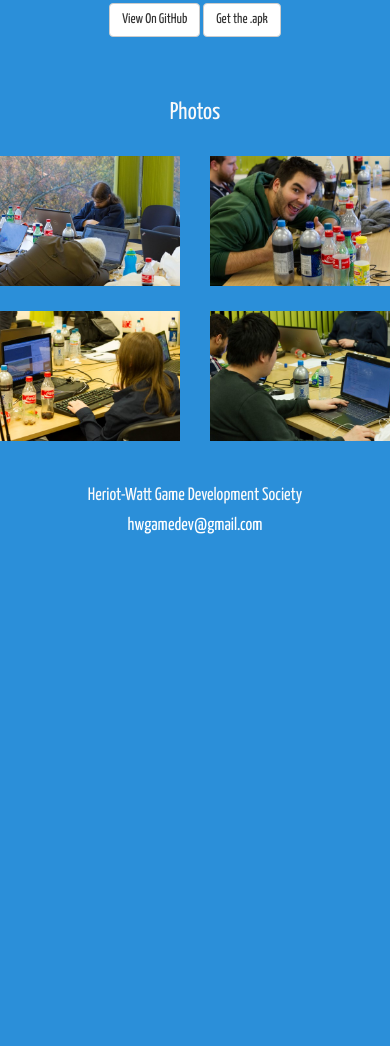
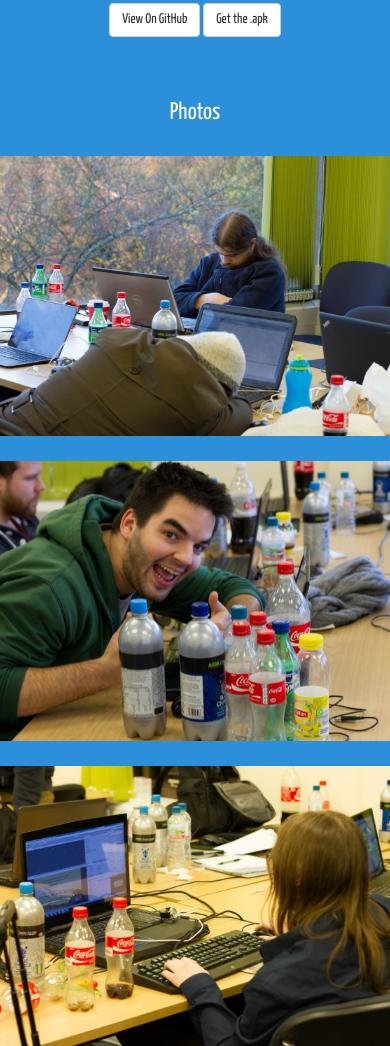
Before and after one commit to hwgamedev/hwgamedev.github.io, a plain HTML site: page index.html in a window 390 px wide. Shown: the part 1661-2707 px from the top of the page. Before the commit the page ends 2206 px from the top, so only its background shows below. Drawn offline with nearby package versions, Linux system fonts and the light colour scheme.

Commit message:
Changed mobile view

```diff
--- a/index.html
+++ b/index.html
@@ -65,16 +65,16 @@
           <ul class="row">
             <h3 class="center">Photos</h2>
               <br>
-            <li class="col-md-3 col-xs-6">
+            <li class="col-md-3">
                 <img class="img-responsive" src="img/jam1.jpg">
             </li>
-            <li class="col-md-3 col-xs-6">
+            <li class="col-md-3">
                 <img class="img-responsive" src="img/jam2.jpg">
             </li>
-            <li class="col-md-3 col-xs-6">
+            <li class="col-md-3">
                 <img class="img-responsive" src="img/jam3.jpg">
             </li>
-            <li class="col-md-3 col-xs-6">
+            <li class="col-md-3">
                 <img class="img-responsive" src="img/jam4.jpg">
             </li>
           </ul>
```
